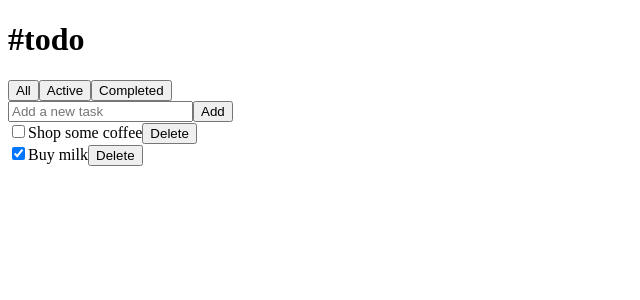
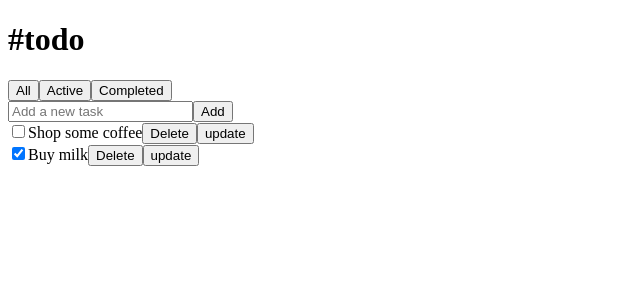
Before and after one commit to G33KM44N38/ToDo, a React (Create React App) app: page / in a window 1280 px wide. Shown: the top 300 px of the page, without its empty margins (0-640 px from the left). Built offline with nearby package versions, Linux system fonts and the light colour scheme.

Commit message:
I Can update the name of a task, but I have to create a modal to get the new name

```diff
--- a/src/components/Active.jsx
+++ b/src/components/Active.jsx
@@ -1,6 +1,7 @@
 import React, { useEffect, useState } from 'react'
 import toChecked from '../function/toChecked'
 import Delete from '../function/Delete'
+import Update from '../function/Update'
 
 function Active({ToDoList, setToDoList}) {
 
@@ -23,6 +24,7 @@ function Active({ToDoList, setToDoList}) {
                     onChange={() => toChecked(id, setToDoList, ToDoList)}
                     />{name}
                     <Delete id={id} ToDoList={ToDoList} setToDoList={setToDoList}/>
+                    <Update id={id} ToDoList={ToDoList} setToDoList={setToDoList}/>
                 </div>
             )
         }    </div>
--- a/src/components/All.jsx
+++ b/src/components/All.jsx
@@ -1,6 +1,7 @@
 import React from 'react'
 import toChecked from '../function/toChecked';
 import Delete from '../function/Delete';
+import Update from '../function/Update';
 
 function All({ToDoList, setToDoList}) {
 
@@ -18,6 +19,7 @@ function All({ToDoList, setToDoList}) {
                     checked={done}
                     />{name}
                     <Delete id={id} ToDoList={ToDoList} setToDoList={setToDoList}/>
+                    <Update id={id} ToDoList={ToDoList} setToDoList={setToDoList}/>
                 </div>
             )
         }
--- /dev/null
+++ b/src/function/Update.jsx
@@ -0,0 +1,14 @@
+import React from 'react'
+
+function Update({id, ToDoList, setToDoList}) {
+    function updateTask(id, setToDoList, ToDoList) {
+        const index = ToDoList.findIndex(element => element.id === id)
+        ToDoList[index].name = "pomme"
+        setToDoList([...ToDoList])
+    }
+  return (
+    <button onClick={() => updateTask(id, setToDoList, ToDoList)}>update</button>
+  )
+}
+
+export default Update
```
